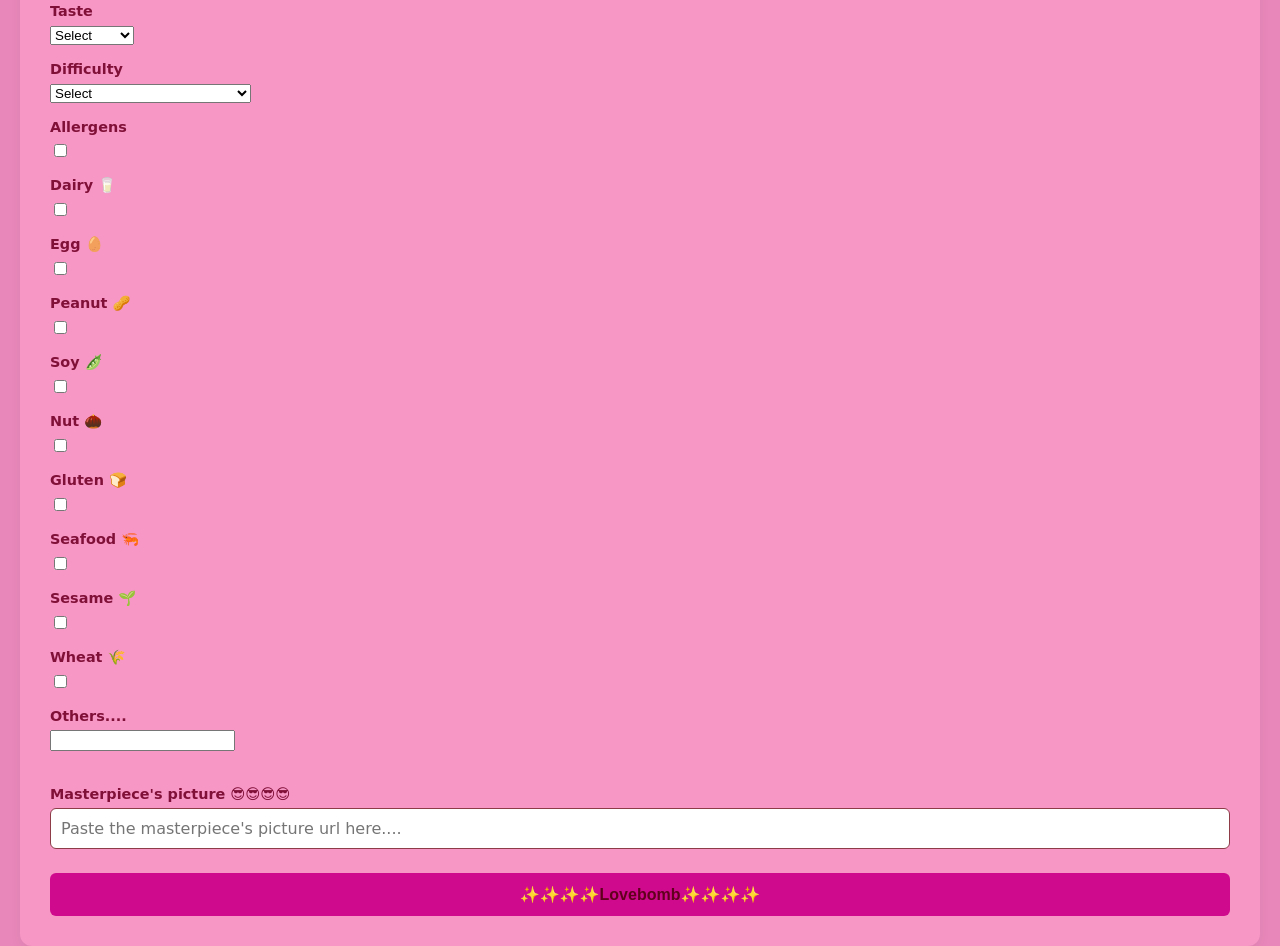
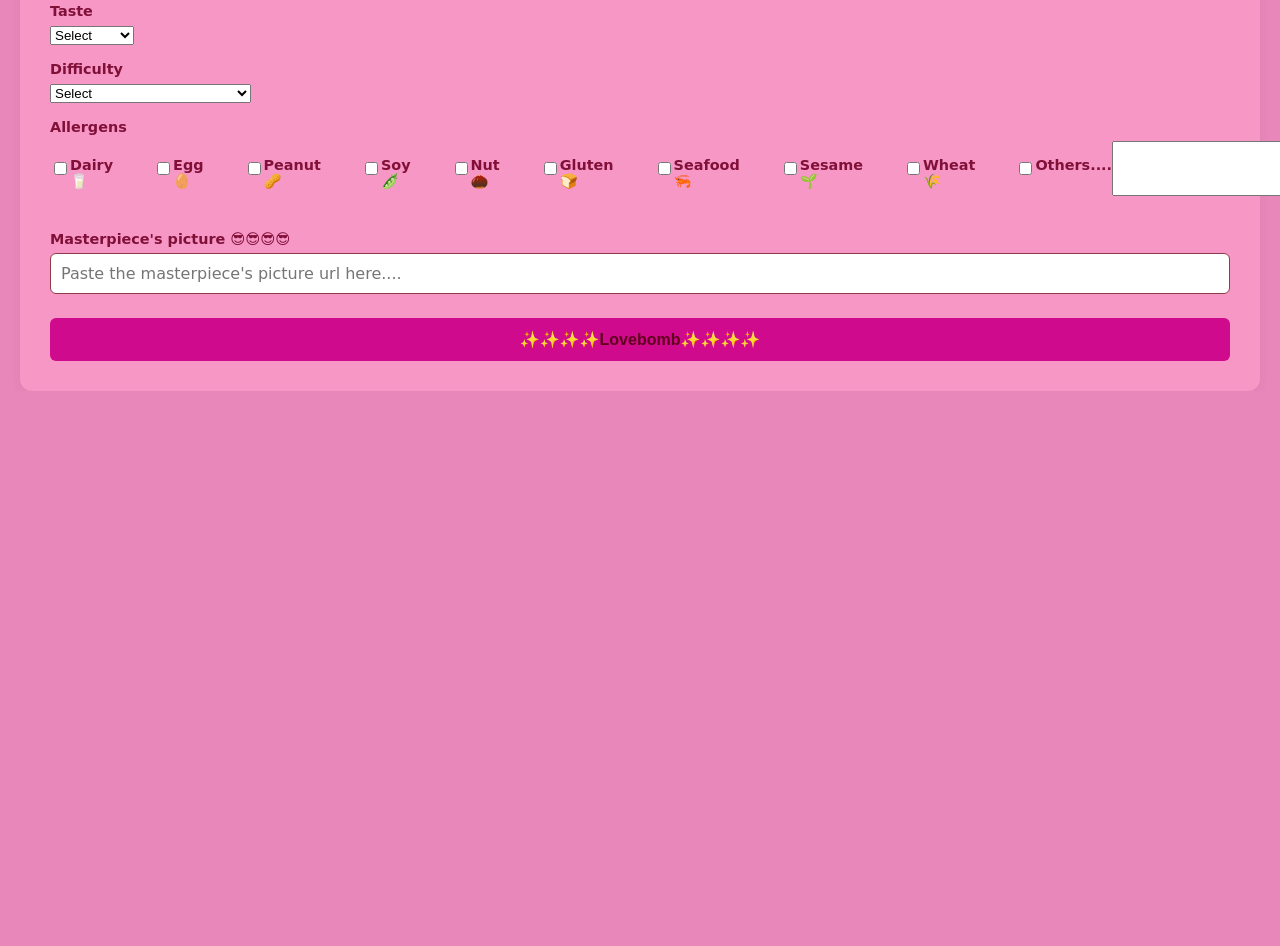
Before and after one commit to schrodinger-ki-billi/Easyco, a plain HTML site: page index.html in a window 1280 px wide. Shown: the part 809-1755 px from the top of the page. After the commit the page ends 1200 px from the top, so only its background shows below. Drawn offline with Linux system fonts and the light colour scheme; no server answers.

Commit message:
Add styles for allergen section layout

```diff
--- a/style.css
+++ b/style.css
@@ -85,3 +85,13 @@ input[type="text"],textarea
     margin-bottom: 30px;
     padding: 20px;
 }
+#allergen
+{
+    display: flex;
+    flex-direction: row;
+    gap: 40px;
+}
+#allergen div
+{
+    display: flex;
+}
```
